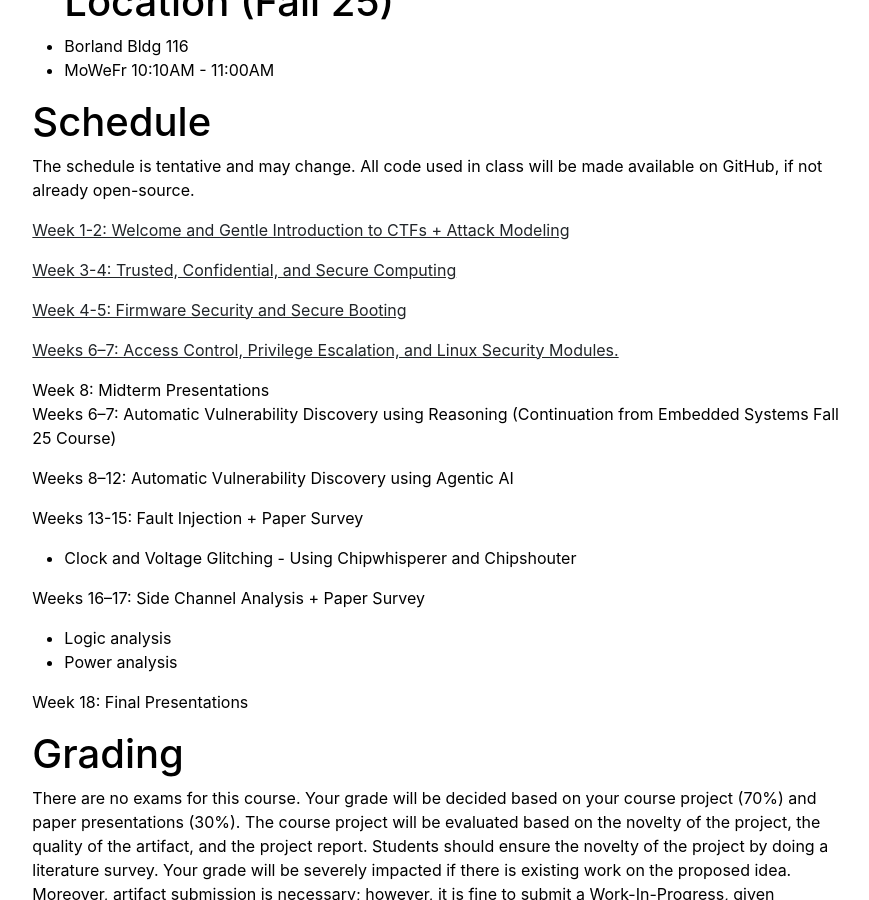
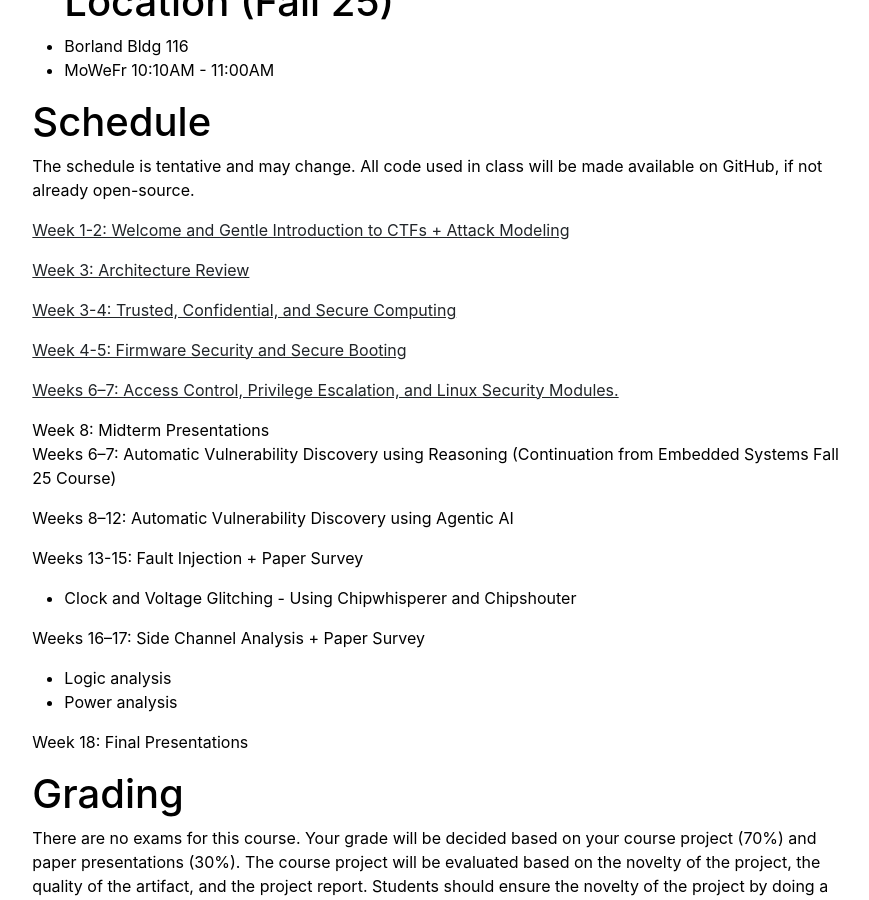
Before and after one commit to Arslan8/arslan8.github.io, a Jekyll site: the page built from courses/Advanced_Software_Security_spring26.md, in a window 1280 px wide and 900 px high, scrolled down 714 px. Shown: the whole window, without its empty margins (197-1066 px from the left). Built offline with Jekyll 4.4.1, drawn with Linux system fonts in a browser that asks for light colours.

Commit message:
Add Week 3: Architecture Review to course schedule

```diff
--- a/courses/Advanced_Software_Security_spring26.md
+++ b/courses/Advanced_Software_Security_spring26.md
@@ -20,6 +20,8 @@
 The schedule is tentative and may change. All code used in class will be made available on GitHub, if not already open-source.
 
 [Week 1-2: Welcome and Gentle Introduction to CTFs + Attack Modeling](https://docs.google.com/presentation/d/e/2PACX-1vRRJjYhPohJU1XKYhjPBIf99HF4W9xvz0slX3RZClM9xkjNZp1XAQyUQ7aJov1-rSzQsc6LciT4oDkT/pub?start=false&loop=false&delayms=3000)
+
+[Week 3: Architecture Review](https://docs.google.com/presentation/d/e/2PACX-1vSijKd47kMq7iVkYFa8J9wYqmjRI7aSbsLZ1kkUJ4WjTFL473iZddwSUugMx13eEYCOpcpoNhFymE6R/pub?start=false&loop=false&delayms=3000)
 
 [Week 3-4: Trusted, Confidential, and Secure Computing](https://docs.google.com/presentation/d/e/2PACX-1vRDCENxM-aaLBtNJkCYraLq2RDrYEQCNyAE43BIy1DNfehQMS2jCQlYQzR4krfOM7kk0bbBWY0Ps6rG/pub?start=false&loop=false&delayms=3000)
 
```
